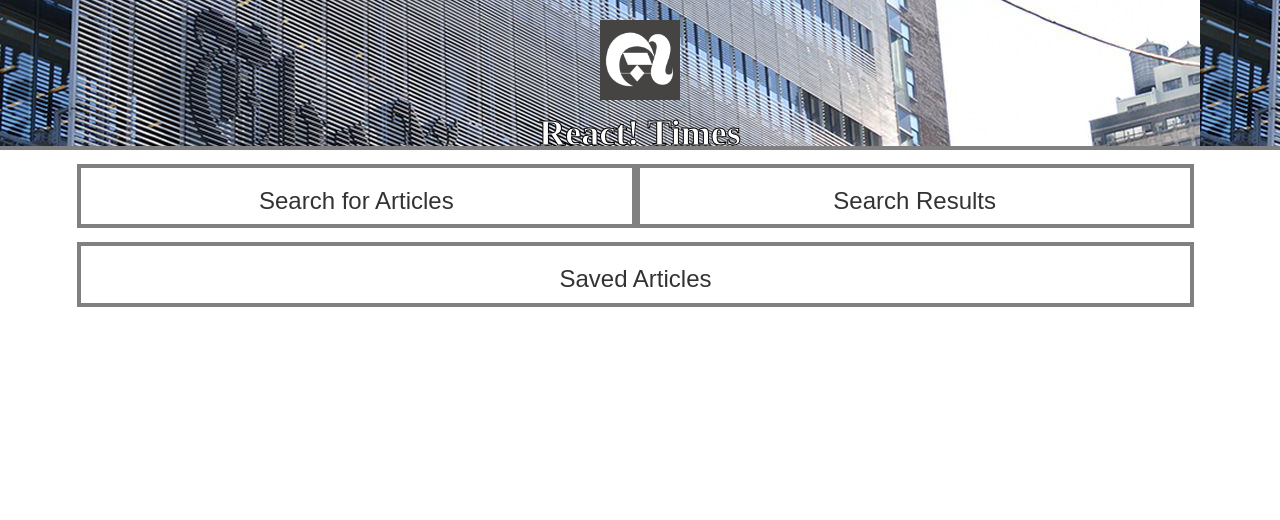
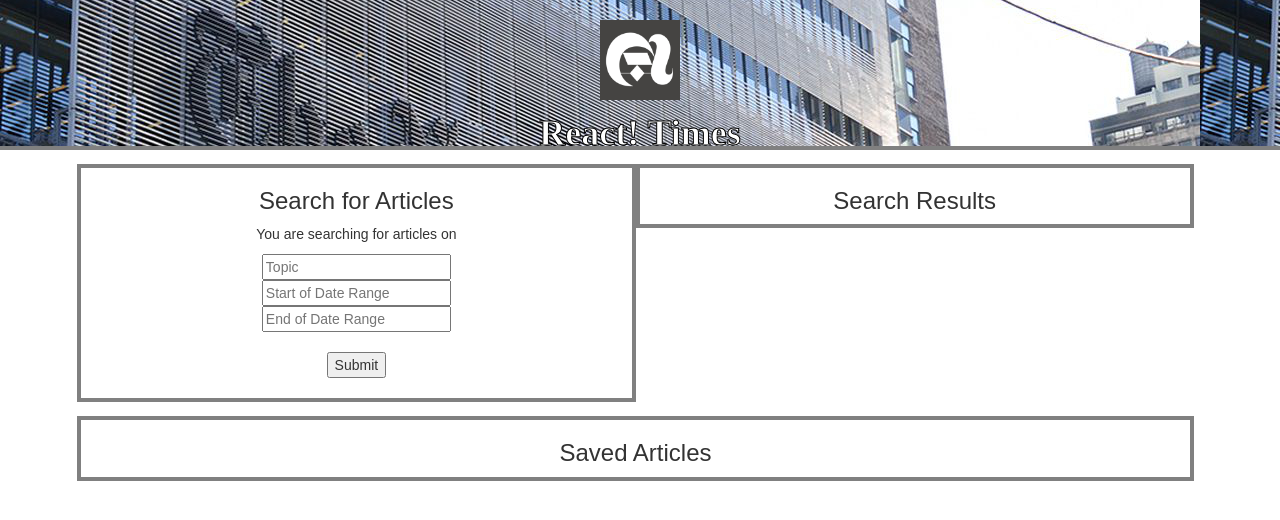
Before and after one commit to funduval/new-times, a React (Create React App) app: page / in a window 1280 px wide. Shown: the top 520 px of the page. Built offline with nearby package versions, Linux system fonts and the light colour scheme.

Commit message:
form is working

```diff
--- a/src/Form/Form.js
+++ b/src/Form/Form.js
@@ -1,22 +1,93 @@
-// import React from "react";
+import React, { Component } from 'react';
 
-// const Search = props =>
-//   <form>
-//     <div className="form-group">
-//       <label htmlFor="search">Search </label>
-//       <input
-//         onChange={props.handleInputChange}
-//         value={props.value}
-//         name="Search"
-//         type="text"
-//         className="form-control"
-//         placeholder="Search For a Movie"
-//         id="Search"
-//       />
-//       <br />
-//       <button onClick={props.handleFormSubmit} className="btn btn-primary">
-//         Search       </button>
-//     </div>
-//   </form>;
+// import Container from "./Container";
+import Main from "../Main";
 
-// export default Search
+class Form extends Component {
+  // Setting the component's initial state
+  state = {
+    topic: "",
+    start: "",
+    end:""
+  };
+
+  handleInputChange = event => {
+    // Getting the value and name of the input which triggered the change
+    let value = event.target.value;
+    const name = event.target.name;
+
+    // Updating the input's state
+    this.setState({
+      [name]: value
+    });
+  };
+
+  handleFormSubmit = event => {
+    // Preventing the default behavior of the form submit (which is to refresh the page)
+    event.preventDefault();
+
+    //validation checks are best put inside the click/submit istener
+
+if(this.state.topic == ""){
+
+
+alert("No topic was entered")
+
+
+}
+
+    // Alert the user their first and last name, clear `this.state.firstName` and `this.state.lastName`, clearing the inputs
+ else{
+
+  alert(`Searching ${this.state.topic} `);
+}
+
+    this.setState({
+      firstName: "",
+      lastName: "",
+      password:""
+    });
+
+  };
+
+  render() {
+    // Notice how each input has a `value`, `name`, and `onChange` prop
+    return (
+      <div>
+        <p>
+          You are searching for articles on  {this.state.topic}
+        </p>
+        <form className="form" >
+          <input
+            value={this.state.topic}
+            name="topic"
+            onChange={this.handleInputChange}
+            type="text"
+            placeholder="Topic"
+          /><br/>
+          <input
+            value={this.state.start}
+            name="start"
+            onChange={this.handleInputChange}
+            type="text"
+            placeholder="Start of Date Range"
+          />
+          <br/>
+          <input
+            value={this.state.end}
+            name="end"
+            onChange={this.handleInputChange}
+            type="text"
+            placeholder="End of Date Range"
+          />
+        <br/>
+        <br/>
+          <button onClick={this.handleFormSubmit}>Submit</button>
+        </form>
+        <br/>
+      </div>
+    );
+  }
+}
+
+export default Form;
--- a/src/Search.js
+++ b/src/Search.js
@@ -4,7 +4,7 @@ import './App.css';
 import './Main.js';
 import Results from "./Results";
 // import Container from "./Container";
-// import Form from "./Form/Form";
+import Form from "./Form/Form";
 
 
 class Search extends Component {
@@ -18,6 +18,7 @@ class Search extends Component {
           <div className= "col-md-5" id="search">
 
           <h3>Search for Articles</h3>
+          <Form />
 
           </div>
 
```
